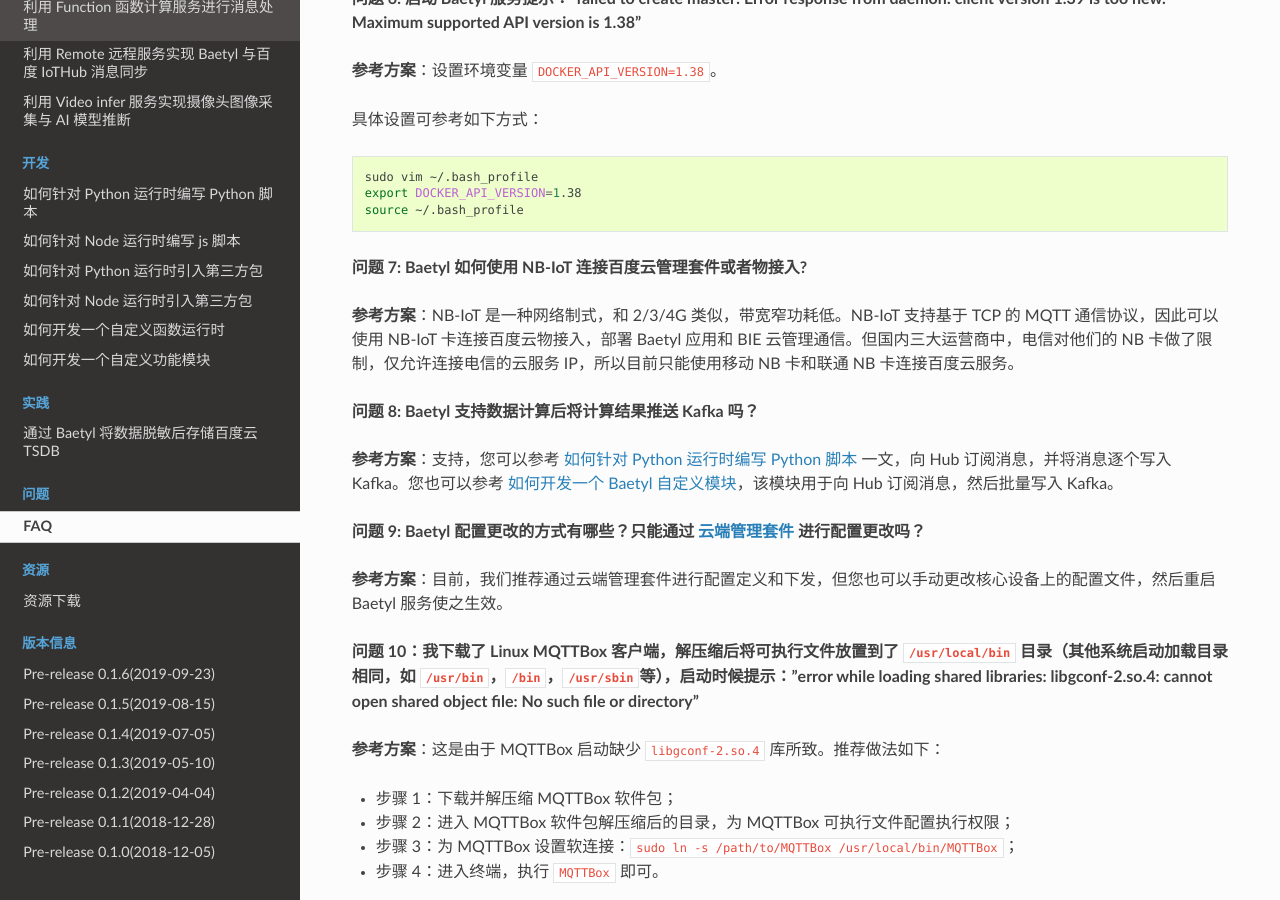
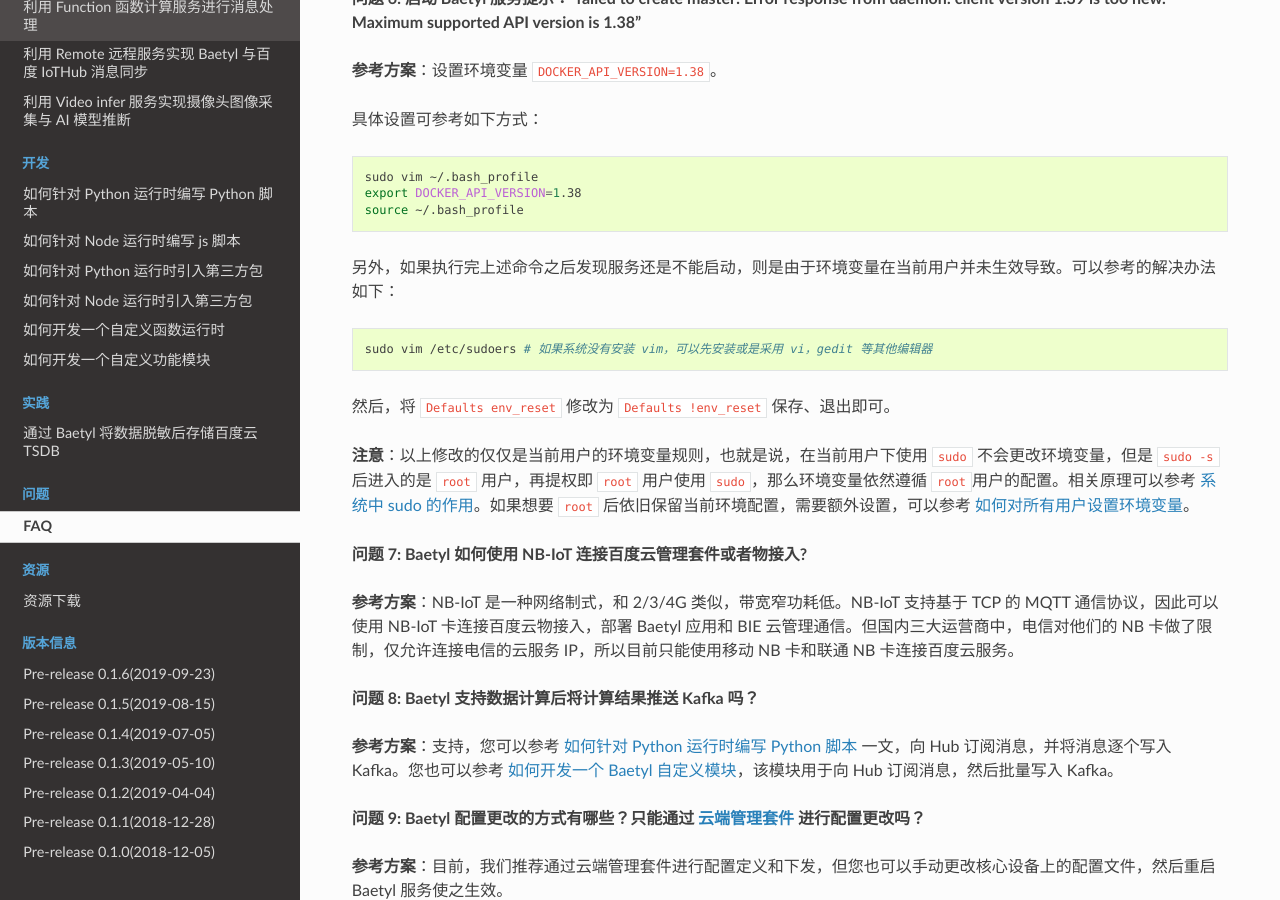
Before and after one commit to baetyl/baetyl-docs-cn, a Sphinx documentation site: the page built from docs/FAQ.md, in a window 1280 px wide and 900 px high, scrolled down 1484 px. Built offline with Sphinx 7.4.7 and the Read the Docs theme 2.0.0, drawn with Linux system fonts in a browser that asks for light colours.

Commit message:
update FAQ

````diff
--- a/docs/FAQ.md
+++ b/docs/FAQ.md
@@ -63,6 +63,16 @@
 export DOCKER_API_VERSION=1.38
 source ~/.bash_profile
 ```
+
+另外，如果执行完上述命令之后发现服务还是不能启动，则是由于环境变量在当前用户并未生效导致。可以参考的解决办法如下：
+
+```shell
+sudo vim /etc/sudoers # 如果系统没有安装 vim，可以先安装或是采用 vi，gedit 等其他编辑器
+```
+
+然后，将 `Defaults env_reset` 修改为 `Defaults !env_reset` 保存、退出即可。
+
+**注意**：以上修改的仅仅是当前用户的环境变量规则，也就是说，在当前用户下使用 `sudo` 不会更改环境变量，但是 `sudo -s` 后进入的是 `root` 用户，再提权即 `root` 用户使用 `sudo`，那么环境变量依然遵循 `root`用户的配置。相关原理可以参考 [系统中 sudo 的作用](https://www.ibm.com/developerworks/cn/aix/library/au-sudo/index.html)。如果想要 `root` 后依旧保留当前环境配置，需要额外设置，可以参考 [如何对所有用户设置环境变量](https://askubuntu.com/questions/978300/how-do-i-set-environment-variable-for-all-users-even-when-doing-sudo-su)。
 
 **问题 7: Baetyl 如何使用 NB-IoT 连接百度云管理套件或者物接入?**
 
````
